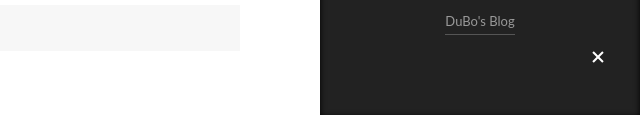
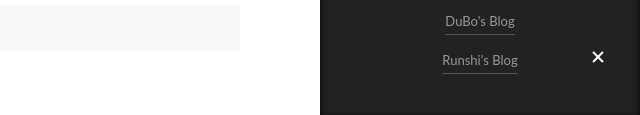
Before and after one commit to TonyLyu/TonyLyu.github.io, a plain HTML site: page 2020/04/19/hello-world/index.html in a window 1280 px wide. Both pictures are taken after a click on the item "站点概览". Shown: the part 685-800 px from the top of the page, 640-1280 px from the left. Drawn offline with Linux system fonts and the light colour scheme.

Commit message:
Site updated: 2020-05-28 16:05:43

```diff
--- a/2020/04/19/hello-world/index.html
+++ b/2020/04/19/hello-world/index.html
@@ -365,6 +365,9 @@
         <li class="links-of-blogroll-item">
           <a href="http://dubobo.me/" title="http:&#x2F;&#x2F;dubobo.me&#x2F;" rel="noopener" target="_blank">DuBo's Blog</a>
         </li>
+        <li class="links-of-blogroll-item">
+          <a href="http://zhurunshi.com/" title="http:&#x2F;&#x2F;zhurunshi.com&#x2F;" rel="noopener" target="_blank">Runshi's Blog</a>
+        </li>
     </ul>
   </div>
 
```
Also changed, not shown: 404/index.html (+3 -0 lines), about/index.html (+3 -0 lines), archives/2020/04/index.html (+3 -0 lines), archives/2020/index.html (+3 -0 lines), archives/index.html (+3 -0 lines), index.html (+3 -0 lines).
